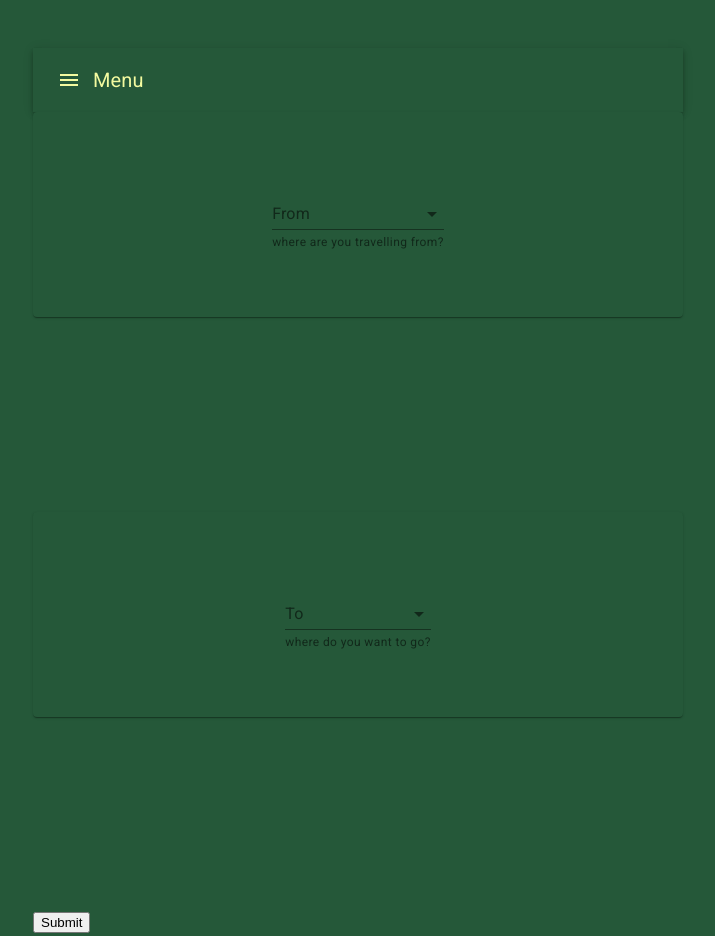
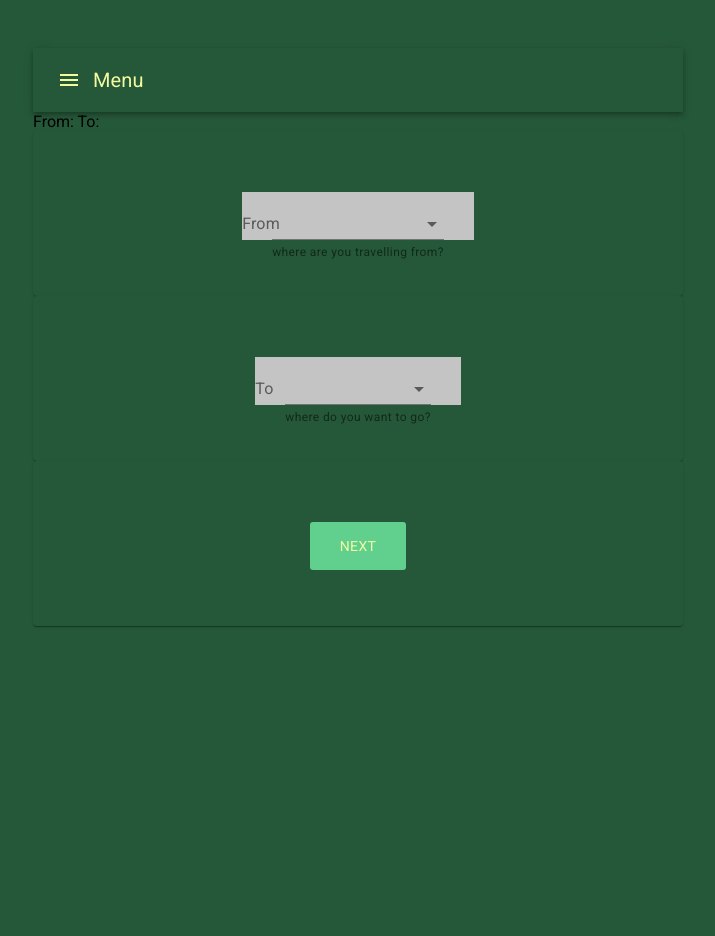
Before and after one commit to IStolen/nrtickets, a Gatsby site: page /where in a window 1280 px wide. Shown: the whole page, without its empty margins (282-997 px from the left). After the commit the page ends 800 px from the top, so only its background shows below. Built offline with nearby package versions, Linux system fonts and the light colour scheme; Gatsby itself is replaced by a stand-in of ours.

Commit message:
added nrbutton and improved ehereform w hooks

```diff
--- a/src/components/WhereForm.js
+++ b/src/components/WhereForm.js
@@ -1,6 +1,7 @@
 import React from "react"
 import TextField from '@material-ui/core/TextField';
 import MenuItem from '@material-ui/core/MenuItem';
+import { styled } from '@material-ui/core/styles';
 
 const stations = [
     {
@@ -21,40 +22,41 @@ const stations = [
     },
     ];
 
-export default class WhereForm extends React.Component {
-  state = {
-    fromStation: "",
-    toStation: "",
-    station:"",
-  }
+  const NrSelector = styled(TextField)({
+    background: '#C4C4C4',
+    border: 0,
+    borderRadius: 0,
+    color: '#F3FAA0',
+    height: 48,
+    padding: '0 30px',
+  });
 
-  handleInputChange = event => {
+export default function WhereForm({label, helperText, fieldValue, setFieldValue}) {
+  const handleInputChange = event => {
     const target = event.target
     const value = target.value
     const name = target.name
-
-    this.setState({
-      [name]: value,
-    })
+    setFieldValue(value)
   }
 
-  render() {
+
     return (
-        <TextField
+        <NrSelector
           id="station-select"
           select
           name="station-select"
-          label={this.props.label}
-          value={this.state.station}
-          onChange={this.handleInputChange}
-          helperText={this.props.helperText}
+          label={label}
+          value={fieldValue}
+          onChange={handleInputChange}
+          helperText={helperText}
+          color='secondary'
+          size='medium'
         >
           {stations.map((option) => (
             <MenuItem key={option.value} value={option.value}>
               {option.label}
             </MenuItem>
           ))}
-        </TextField>
+        </NrSelector>
     )
-  }
 }
--- /dev/null
+++ b/src/components/nrbutton.js
@@ -0,0 +1,16 @@
+import React from 'react';
+import { styled } from '@material-ui/core/styles';
+import Button from '@material-ui/core/Button';
+
+const MyButton = styled(Button)({
+  background: '#61D08E',
+  border: 0,
+  borderRadius: 3,
+  color: '#F3FAA0',
+  height: 48,
+  padding: '0 30px',
+});
+
+export default function NrButton({label}) {
+  return <MyButton>{label}</MyButton>;
+}
--- a/src/pages/where.js
+++ b/src/pages/where.js
@@ -1,15 +1,16 @@
-import React from 'react';
+import React, {useState} from 'react';
 import WhereForm from "../components/WhereForm";
 import Layout from "../components/layout"
 import Paper from '@material-ui/core/Paper';
 import Grid from '@material-ui/core/Grid';
+import NrButton from '../components/nrbutton'
 
 const styles = {
-    height: '100vh',
+    height: '60vh',
     textAlign: "center",
   };
 const section = {
-    height: '25vh',
+    height: '20vh',
     backgroundColor: "#255839",
     paddingTop: 5,
     display: 'flex',
@@ -18,8 +19,11 @@ const section = {
   };
 
 export default function About() {
+    const [fromState, setFromState] = useState('')
+    const [toState, setToState] = useState('')
     return (
         <Layout>
+            From: {fromState} To: {toState}
           <form>
             <div>
               <Grid container style={styles} >
@@ -27,20 +31,27 @@ export default function About() {
                 <Paper style={section} >
                     <WhereForm
                     label="From"
-                    helperText="where are you travelling from?" >
-                    </WhereForm>
+                    helperText="where are you travelling from?"
+                    fieldValue={fromState}
+                    setFieldValue={setFromState}/>
                 </Paper>
                 </Grid>
                 <Grid item xs={12} >
                 <Paper style={section} >
                     <WhereForm
                     label="To"
-                    helperText="where do you want to go?" >
-                    </WhereForm>
+                    helperText="where do you want to go?"
+                    fieldValue={toState}
+                    setFieldValue={setToState}
+                    />
                 </Paper>
                 </Grid>
-            </Grid>
-            <button type="submit">Submit</button>
+                <Grid item xs={12} >
+                <Paper style={section} >
+                    < NrButton type="submit" label='next'>Submit</NrButton>
+                </Paper>
+                </Grid>
+                </Grid>
             </div>
           </form>
         </Layout>
```
